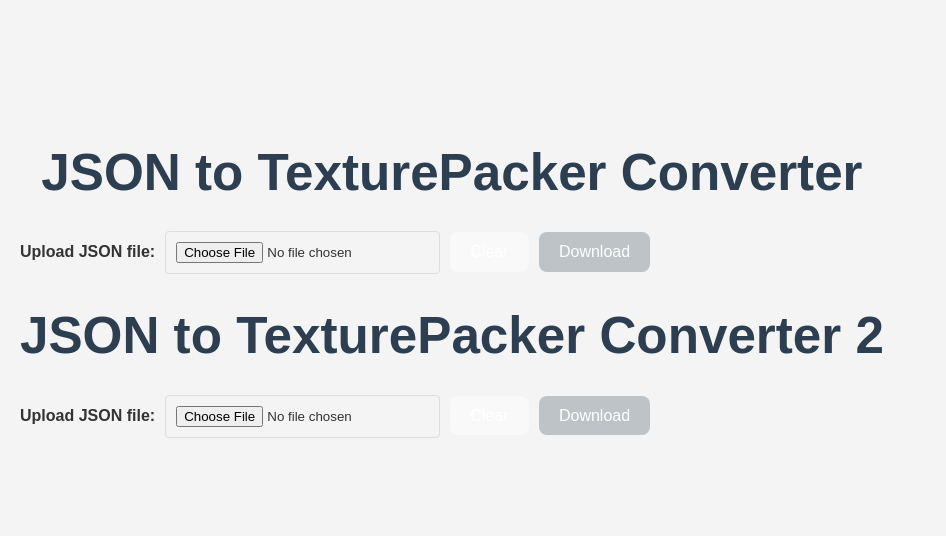
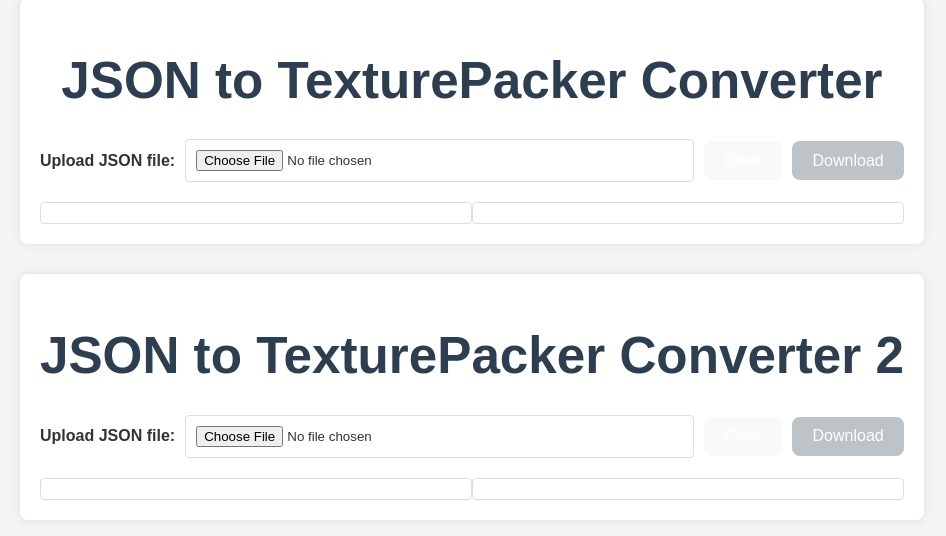
Before and after one commit to xmanhit/convertJSONSprite, a React (Vite) app: page / in a window 1280 px wide. Shown: the part 126-662 px from the top of the page, without its empty margins (0-946 px from the left). Built offline with nearby package versions, Linux system fonts and the light colour scheme.

Commit message:
Update App.tsx

```diff
--- a/src/App.tsx
+++ b/src/App.tsx
@@ -143,9 +143,9 @@ function App() {
 
   return (
   <main>
-      <div>
+    <div className="converter-section">
       <h1>JSON to TexturePacker Converter</h1>
-        <div>
+      <div className="file-input-group">
         <label htmlFor="newFile">Upload JSON file:</label>
         <input
           ref={inputRef}
@@ -171,20 +171,21 @@ function App() {
         </button>
       </div>
 
-        <div style={{ display: "flex" }}>
-          <div>
+      <div className="json-view-container">
+        <div className="json-view">
           {file && <ReactJson src={JSON.parse(file)} theme="monokai" />}
         </div>
-          <div>
+        <div className="json-view">
           {fileProcessed && (
             <ReactJson src={JSON.parse(fileProcessed)} theme="monokai" />
           )}
         </div>
       </div>
     </div>
-      <div>
+
+    <div className="converter-section">
       <h1>JSON to TexturePacker Converter 2</h1>
-        <div>
+      <div className="file-input-group">
         <label htmlFor="newFile2">Upload JSON file:</label>
         <input
           ref={inputRef2}
@@ -210,11 +211,11 @@ function App() {
         </button>
       </div>
 
-        <div style={{ display: "flex" }}>
-          <div>
+      <div className="json-view-container">
+        <div className="json-view">
           {file2 && <ReactJson src={JSON.parse(file2)} theme="monokai" />}
         </div>
-          <div>
+        <div className="json-view">
           {fileProcessed2 && (
             <ReactJson src={JSON.parse(fileProcessed2)} theme="monokai" />
           )}
```
Lines whose indentation alone changed are shown as unchanged.
